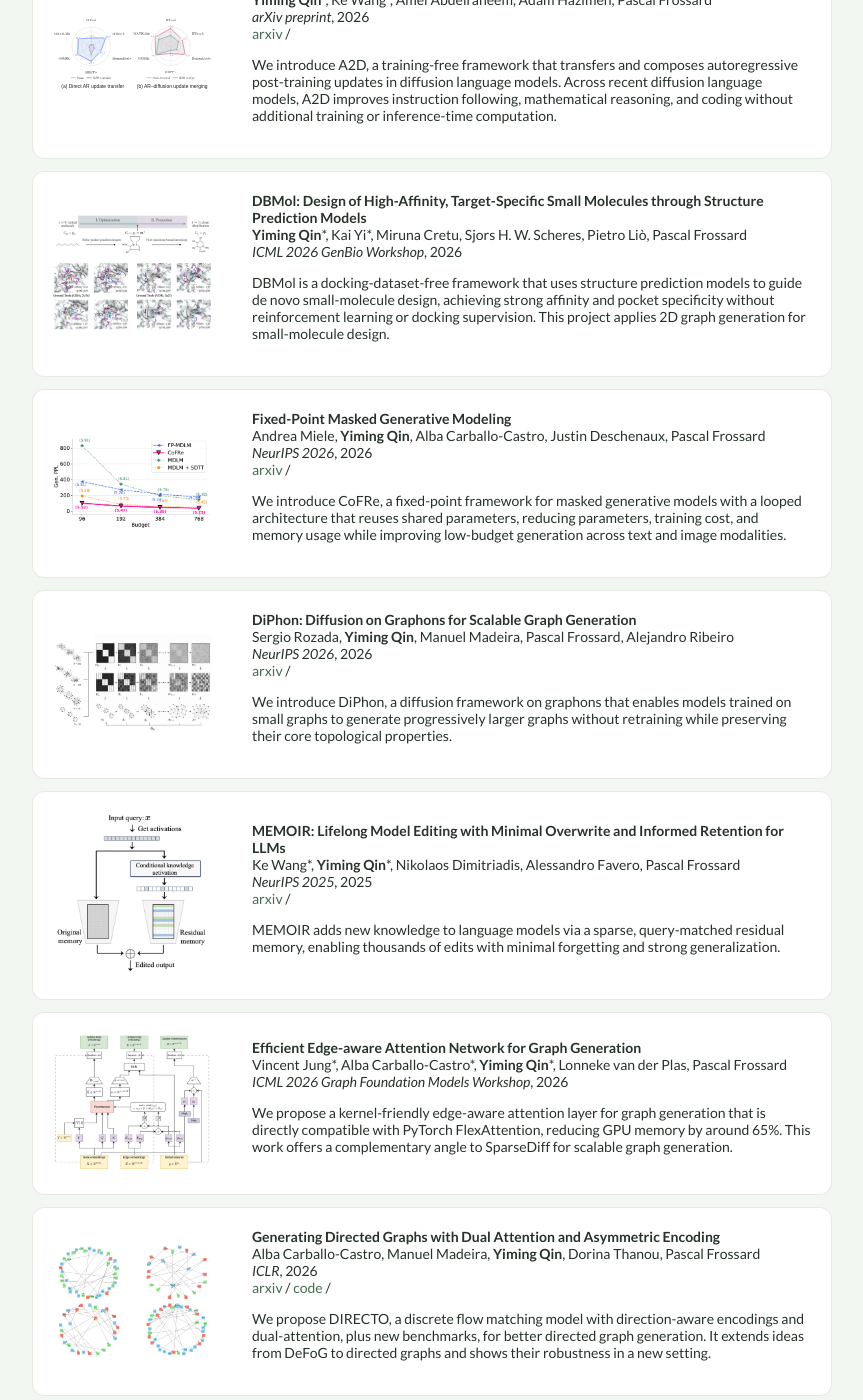
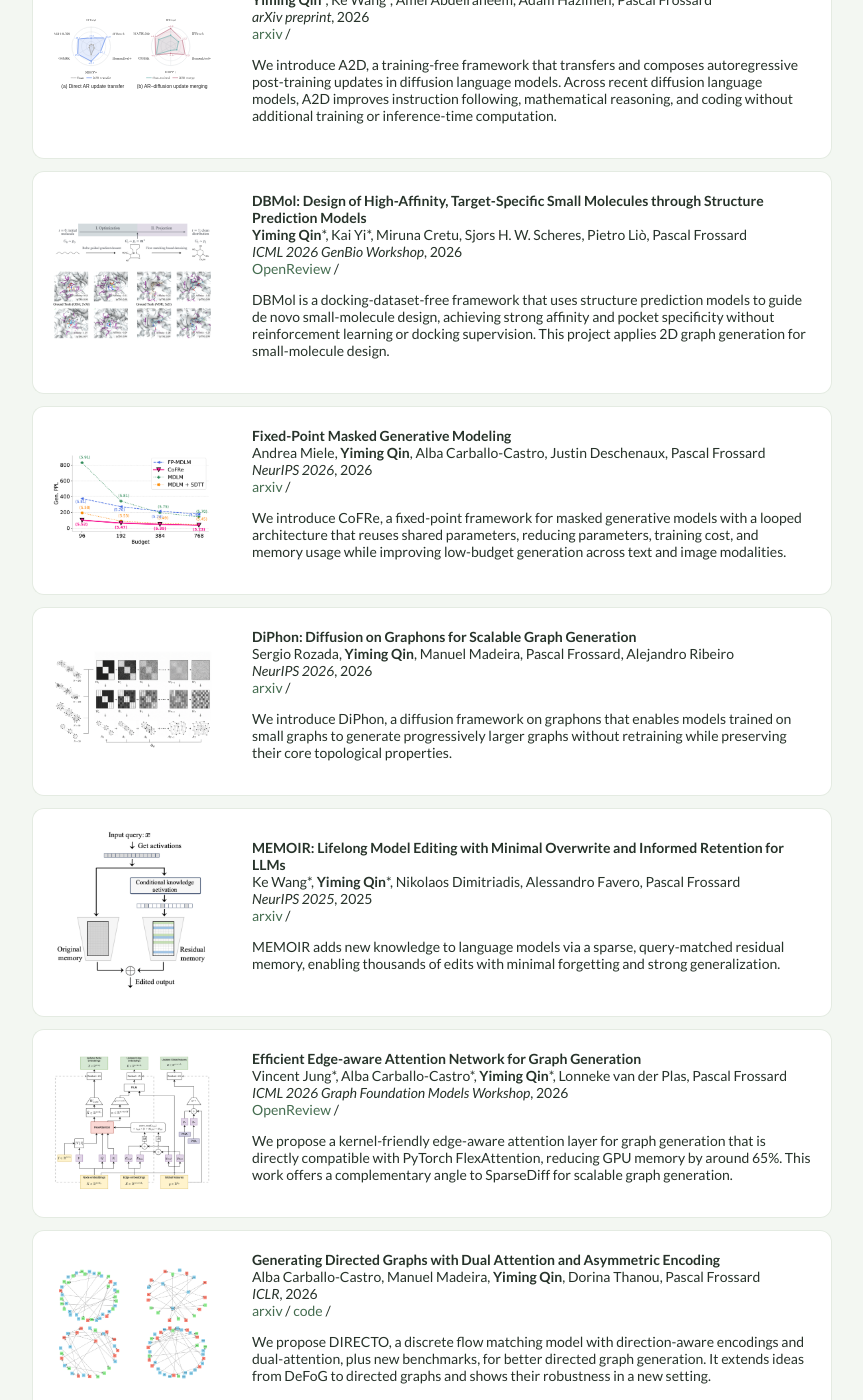
Before and after one commit to qym7/qym7.github.io, a Jekyll site: the page built from _posts/2026-10-06-A2D.markdown, in a window 1280 px wide and 1400 px high, scrolled down 1077 px. Shown: the whole window, without its empty margins (208-1071 px from the left). Built offline with Jekyll 4.4.1, drawn with Linux system fonts in a browser that asks for light colours.

Commit message:
Show OpenReview links on research cards

```diff
--- a/_layouts/default.html
+++ b/_layouts/default.html
@@ -153,6 +153,9 @@
               <br>
               {% if post.arxiv %}
               <a href="{{post.arxiv}}">arxiv</a> /
+              {% endif %}
+              {% if post.openreview %}
+              <a href="{{post.openreview}}">OpenReview</a> /
               {% endif %}
               {% if post.video %}
               <a href="{{post.video}}">video</a> /
```
